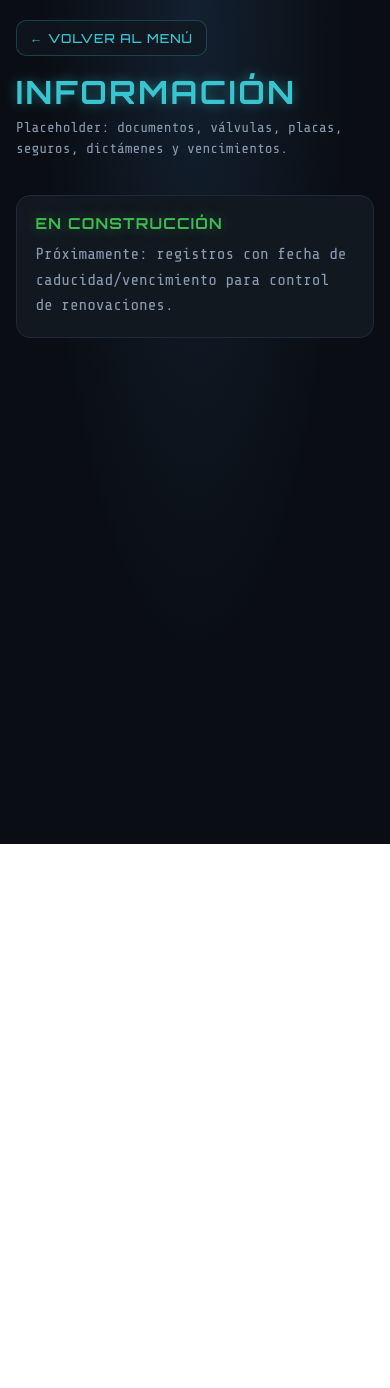
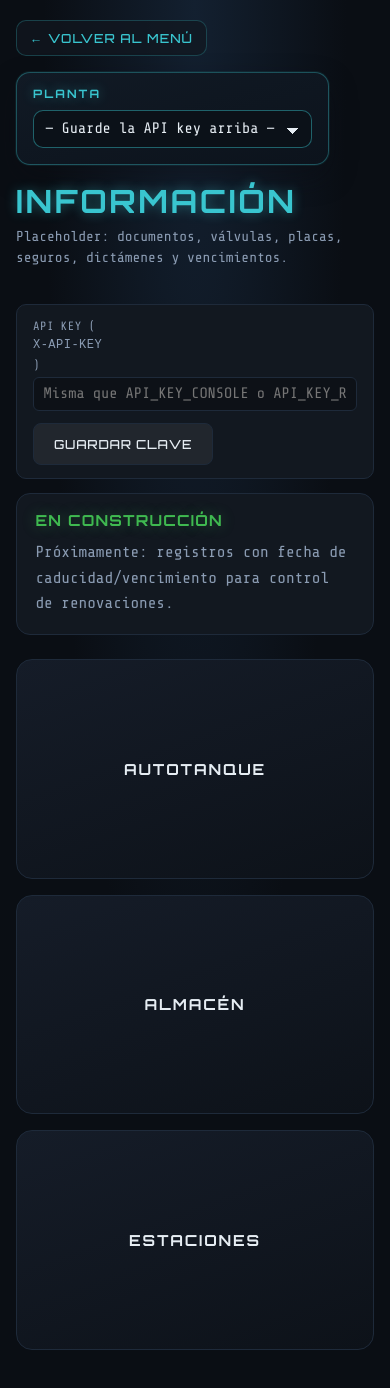
Before and after one commit to Rogeli031-031/gasuber-backend-api, a website: page public/consola/informacion.html in a window 390 px wide. Before the commit the page ends 844 px from the top, so only its background shows below. Drawn offline with nearby package versions, Linux system fonts and the light colour scheme.

Commit message:
INFORMACION CONSOLA

```diff
--- a/public/consola/informacion.html
+++ b/public/consola/informacion.html
@@ -13,14 +13,37 @@
     <link rel="stylesheet" href="./styles.css" />
   </head>
   <body>
-    <main class="simple-page">
-      <header class="simple-header">
-        <a class="back-link" href="./" aria-label="Volver al menú">← Volver al menú</a>
+    <main class="simple-page informacion-page">
+      <header class="simple-header informacion-header">
+        <div class="informacion-header-left">
+          <a class="back-link" href="./" aria-label="Volver al menú">← Volver al menú</a>
+          <div class="informacion-planta-card" aria-label="Selección de planta">
+            <span class="informacion-planta-label" id="lblPlanta">Planta</span>
+            <select id="selPlanta" class="informacion-planta-select" aria-labelledby="lblPlanta">
+              <option value="">— Cargando… —</option>
+            </select>
+          </div>
+        </div>
         <div class="simple-titlewrap">
           <h1>Información</h1>
           <p class="sub">Placeholder: documentos, válvulas, placas, seguros, dictámenes y vencimientos.</p>
         </div>
       </header>
+
+      <div class="config-row informacion-api-row">
+        <label class="grow">
+          API key (<code>x-api-key</code>)
+          <input
+            id="inpApiKey"
+            type="password"
+            autocomplete="off"
+            placeholder="Misma que API_KEY_CONSOLE o API_KEY_RASPBERRY"
+          />
+        </label>
+        <button type="button" id="btnGuardarKey" class="btn secondary">Guardar clave</button>
+      </div>
+      <p id="statusMsg" class="status" aria-live="polite"></p>
+
       <section class="simple-content">
         <div class="placeholder-panel">
           <h2>En construcción</h2>
@@ -28,7 +51,16 @@
             Próximamente: registros con fecha de caducidad/vencimiento para control de renovaciones.
           </p>
         </div>
+
+        <div class="informacion-pdv-wrap" role="group" aria-label="Tipo de punto de venta">
+          <button type="button" class="informacion-pdv-btn" data-pdv-kind="autotanque">
+            Autotanque
+          </button>
+          <button type="button" class="informacion-pdv-btn" data-pdv-kind="almacen">Almacén</button>
+          <button type="button" class="informacion-pdv-btn" data-pdv-kind="estacion">Estaciones</button>
+        </div>
       </section>
     </main>
+    <script src="./informacion.js?v=informacion-1"></script>
   </body>
 </html>
--- /dev/null
+++ b/public/consola/informacion.js
@@ -0,0 +1,163 @@
+(function () {
+  const STORAGE_KEY = "gasuber_consola_api_key";
+  const STORAGE_PLANTA_ID = "gasuber_consola_planta_id";
+  const STORAGE_INFORMACION_PDV_KIND = "gasuber_consola_informacion_pdv_kind_v1";
+
+  const selPlanta = document.getElementById("selPlanta");
+  const inpApiKey = document.getElementById("inpApiKey");
+  const btnGuardarKey = document.getElementById("btnGuardarKey");
+  const statusMsg = document.getElementById("statusMsg");
+  const pdvButtons = document.querySelectorAll(".informacion-pdv-btn[data-pdv-kind]");
+
+  function setStatus(text, kind) {
+    if (!statusMsg) return;
+    statusMsg.textContent = text || "";
+    statusMsg.className = "status" + (kind ? " " + kind : "");
+  }
+
+  function apiHeaders() {
+    const key = (inpApiKey && inpApiKey.value ? inpApiKey.value.trim() : "") || sessionStorage.getItem(STORAGE_KEY);
+    if (!key) throw new Error("Falta API key");
+    return {
+      "Content-Type": "application/json",
+      "x-api-key": key,
+    };
+  }
+
+  async function fetchJson(url, options) {
+    const res = await fetch(url, options);
+    const data = await res.json().catch(() => ({}));
+    if (!res.ok) {
+      const err = new Error(data.error || res.statusText || "Error HTTP");
+      err.status = res.status;
+      err.data = data;
+      throw err;
+    }
+    return data;
+  }
+
+  function syncPdvButtonUI(kind) {
+    const allowed = new Set(["autotanque", "almacen", "estacion"]);
+    const k = allowed.has(kind) ? kind : "";
+    pdvButtons.forEach((btn) => {
+      const v = btn.getAttribute("data-pdv-kind") || "";
+      const on = k && v === k;
+      btn.classList.toggle("is-selected", on);
+      btn.setAttribute("aria-pressed", on ? "true" : "false");
+    });
+  }
+
+  function setPdvKind(kind) {
+    const allowed = new Set(["autotanque", "almacen", "estacion"]);
+    if (!allowed.has(kind)) {
+      sessionStorage.removeItem(STORAGE_INFORMACION_PDV_KIND);
+      syncPdvButtonUI("");
+      return;
+    }
+    sessionStorage.setItem(STORAGE_INFORMACION_PDV_KIND, kind);
+    syncPdvButtonUI(kind);
+  }
+
+  async function cargarPlantas() {
+    if (!selPlanta) return;
+    const key = (inpApiKey && inpApiKey.value.trim()) || sessionStorage.getItem(STORAGE_KEY);
+    if (!key) {
+      selPlanta.innerHTML = "";
+      const o = document.createElement("option");
+      o.value = "";
+      o.textContent = "— Guarde la API key arriba —";
+      selPlanta.appendChild(o);
+      return;
+    }
+    try {
+      const data = await fetchJson("/api/consola/plantas", { headers: apiHeaders() });
+      selPlanta.innerHTML = "";
+      const plantas = data.plantas || [];
+      if (!plantas.length) {
+        const o = document.createElement("option");
+        o.value = "";
+        o.textContent = "Sin plantas en BD";
+        selPlanta.appendChild(o);
+        return;
+      }
+      const empty = document.createElement("option");
+      empty.value = "";
+      empty.textContent = "— Seleccione planta —";
+      selPlanta.appendChild(empty);
+      for (const p of plantas) {
+        const opt = document.createElement("option");
+        opt.value = p.id;
+        opt.textContent = p.nombre;
+        selPlanta.appendChild(opt);
+      }
+      const savedPlanta = sessionStorage.getItem(STORAGE_PLANTA_ID);
+      if (savedPlanta && plantas.some((x) => String(x.id) === String(savedPlanta))) {
+        selPlanta.value = savedPlanta;
+      } else {
+        sessionStorage.removeItem(STORAGE_PLANTA_ID);
+      }
+    } catch (e) {
+      selPlanta.innerHTML = "";
+      const o = document.createElement("option");
+      o.value = "";
+      const hint = e.data && e.data.hint;
+      const apiErr = e.data && e.data.error;
+      o.textContent =
+        e.status === 401
+          ? "API key no válida"
+          : hint
+            ? "Falta crear tablas (ver aviso)"
+            : "Error cargando plantas";
+      selPlanta.appendChild(o);
+      if (hint || apiErr) setStatus([apiErr, hint].filter(Boolean).join(" — "), "err");
+      else if (e.status !== 401) setStatus(e.message || "Error cargando plantas", "err");
+      if (e.status !== 401) console.warn("[informacion] cargarPlantas:", e);
+    }
+  }
+
+  function initApiKeyField() {
+    if (!inpApiKey) return;
+    const saved = sessionStorage.getItem(STORAGE_KEY);
+    if (saved) inpApiKey.value = saved;
+  }
+
+  if (btnGuardarKey && inpApiKey) {
+    btnGuardarKey.addEventListener("click", () => {
+      const key = inpApiKey.value.trim();
+      if (!key) {
+        sessionStorage.removeItem(STORAGE_KEY);
+        setStatus("Clave vacía: se borró la sesión.", "err");
+        cargarPlantas();
+        return;
+      }
+      sessionStorage.setItem(STORAGE_KEY, key);
+      setStatus("Clave guardada en esta sesión.", "ok");
+      cargarPlantas();
+    });
+  }
+
+  if (selPlanta) {
+    selPlanta.addEventListener("change", () => {
+      const id = selPlanta.value;
+      if (!id) {
+        sessionStorage.removeItem(STORAGE_PLANTA_ID);
+        return;
+      }
+      sessionStorage.setItem(STORAGE_PLANTA_ID, id);
+    });
+  }
+
+  pdvButtons.forEach((btn) => {
+    btn.addEventListener("click", () => {
+      const kind = btn.getAttribute("data-pdv-kind") || "";
+      setPdvKind(kind);
+      const labels = { autotanque: "Autotanque", almacen: "Almacén", estacion: "Estaciones" };
+      setStatus("PDV seleccionado: " + (labels[kind] || kind) + ".", "ok");
+    });
+  });
+
+  initApiKeyField();
+  const savedKind = sessionStorage.getItem(STORAGE_INFORMACION_PDV_KIND);
+  syncPdvButtonUI(savedKind || "");
+  cargarPlantas();
+})();
--- a/public/consola/styles.css
+++ b/public/consola/styles.css
@@ -197,6 +197,134 @@ body {
 
 .simple-content {
   min-height: 50vh;
+}
+
+/* --- Información (planta + PDV grandes) --- */
+.informacion-page .informacion-header {
+  align-items: flex-start;
+}
+
+.informacion-header-left {
+  display: flex;
+  flex-direction: column;
+  align-items: flex-start;
+  gap: 1rem;
+  min-width: min(280px, 100%);
+}
+
+.informacion-planta-card {
+  width: 100%;
+  max-width: 320px;
+  padding: 0.85rem 1rem 1rem;
+  border-radius: 14px;
+  background: linear-gradient(165deg, #111a25 0%, #0c131c 100%);
+  border: 1px solid rgba(57, 197, 207, 0.35);
+  box-shadow: 0 0 0 1px rgba(57, 197, 207, 0.08), 0 12px 28px rgba(10, 14, 20, 0.45);
+}
+
+.informacion-planta-label {
+  display: block;
+  font-family: Orbitron, sans-serif;
+  font-size: 0.72rem;
+  font-weight: 600;
+  letter-spacing: 0.18em;
+  text-transform: uppercase;
+  color: var(--cyan);
+  margin-bottom: 0.55rem;
+  text-shadow: var(--glow-cyan);
+}
+
+.informacion-planta-select {
+  width: 100%;
+  min-width: 0;
+  padding: 0.55rem 2.25rem 0.55rem 0.7rem;
+  border-radius: 10px;
+  border: 1px solid rgba(57, 197, 207, 0.45);
+  background: #0b1118;
+  color: var(--text);
+  font-size: 0.95rem;
+  appearance: none;
+  background-image: linear-gradient(45deg, transparent 50%, var(--text) 50%),
+    linear-gradient(135deg, var(--text) 50%, transparent 50%);
+  background-position: calc(100% - 1.15rem) calc(50% + 0.15rem), calc(100% - 0.75rem) calc(50% + 0.15rem);
+  background-size: 6px 6px, 6px 6px;
+  background-repeat: no-repeat;
+}
+
+.informacion-api-row {
+  margin-top: 0.25rem;
+}
+
+.informacion-pdv-wrap {
+  display: grid;
+  grid-template-columns: repeat(3, minmax(0, 1fr));
+  gap: 1rem;
+  margin-top: 1.5rem;
+}
+
+@media (max-width: 900px) {
+  .informacion-pdv-wrap {
+    grid-template-columns: 1fr;
+  }
+}
+
+.informacion-pdv-btn {
+  cursor: pointer;
+  min-height: clamp(168px, 26vh, 300px);
+  padding: 1.25rem 1rem;
+  border-radius: 16px;
+  font-family: Orbitron, sans-serif;
+  font-size: clamp(0.95rem, 2.2vw, 1.35rem);
+  font-weight: 700;
+  letter-spacing: 0.12em;
+  text-transform: uppercase;
+  color: var(--text);
+  border: 1px solid var(--border);
+  background: linear-gradient(160deg, #151c28 0%, #0d1219 100%);
+  position: relative;
+  overflow: hidden;
+  transition: transform 0.12s ease, box-shadow 0.2s ease, border-color 0.2s ease;
+}
+
+.informacion-pdv-btn::before {
+  content: "";
+  position: absolute;
+  inset: 0;
+  background: linear-gradient(
+    90deg,
+    transparent,
+    rgba(57, 197, 207, 0.08),
+    transparent
+  );
+  opacity: 0;
+  transition: opacity 0.2s ease;
+  pointer-events: none;
+}
+
+.informacion-pdv-btn:hover {
+  transform: translateY(-2px);
+  border-color: rgba(57, 197, 207, 0.5);
+  box-shadow: 0 0 0 1px rgba(57, 197, 207, 0.14), 0 18px 40px rgba(10, 14, 20, 0.55);
+}
+
+.informacion-pdv-btn:hover::before {
+  opacity: 1;
+}
+
+.informacion-pdv-btn:focus-visible {
+  outline: 2px solid rgba(57, 197, 207, 0.75);
+  outline-offset: 3px;
+}
+
+.informacion-pdv-btn.is-selected {
+  border-color: rgba(57, 197, 207, 0.65);
+  box-shadow: 0 0 0 1px rgba(57, 197, 207, 0.22), 0 0 22px rgba(57, 197, 207, 0.18);
+  color: var(--cyan);
+  text-shadow: var(--glow-cyan);
+}
+
+.informacion-pdv-btn.is-selected::before {
+  opacity: 1;
 }
 
 .placeholder-panel {
```
